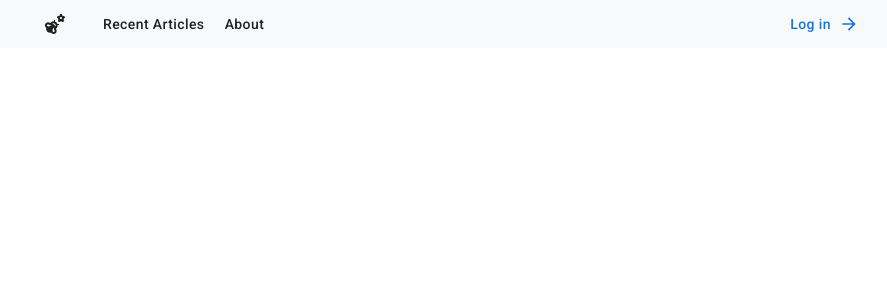
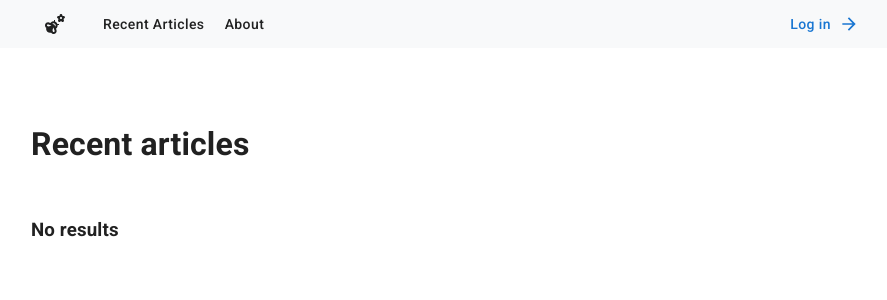
Before and after one commit to NightmanCZ90/blog_redux, a React (Create React App) app: page / in a window 1280 px wide. Shown: the top 300 px of the page, without its empty margins (193-1080 px from the left). Built offline with nearby package versions, Linux system fonts and the light colour scheme.

Commit message:
feat: Render basic articles data

```diff
--- /dev/null
+++ b/src/pages/ArticleList/ArticleList.scss
@@ -0,0 +1,8 @@
+.article-list {
+  height: 100vh;
+  padding: 7.5rem 14rem;
+
+  .article-list__header {
+    margin-bottom: 3rem;
+  }
+}
--- a/src/pages/ArticleList/ArticleList.tsx
+++ b/src/pages/ArticleList/ArticleList.tsx
@@ -1,7 +1,36 @@
-const ArticleList: React.FC = (props) => {
+import './ArticleList.scss';
+import { ArticleWithDates } from '../../types/articles';
+import { useAppSelector } from '../../store';
+
+const ArticleList: React.FC = () => {
+  const { articles } = useAppSelector((state) => state.articleList);
+
   return (
-    <div>ArticleList</div>
+    <div className="article-list">
+
+      <div className="article-list__header">
+        <h1>Recent articles</h1>
+      </div>
+
+      <div className="article-list__content">
+        {renderArticles(articles)}
+      </div>
+    </div>
   )
+
+  function renderArticles(articles: ArticleWithDates[]) {
+    if (articles.length === 0) {
+      return (
+        <div>
+          <h3>No results</h3>
+        </div>
+      )
+    }
+
+    return articles.map(article => (
+      <div key={article.articleId}>{article.title}</div>
+    ))
+  }
 }
 
 export default ArticleList;
```
